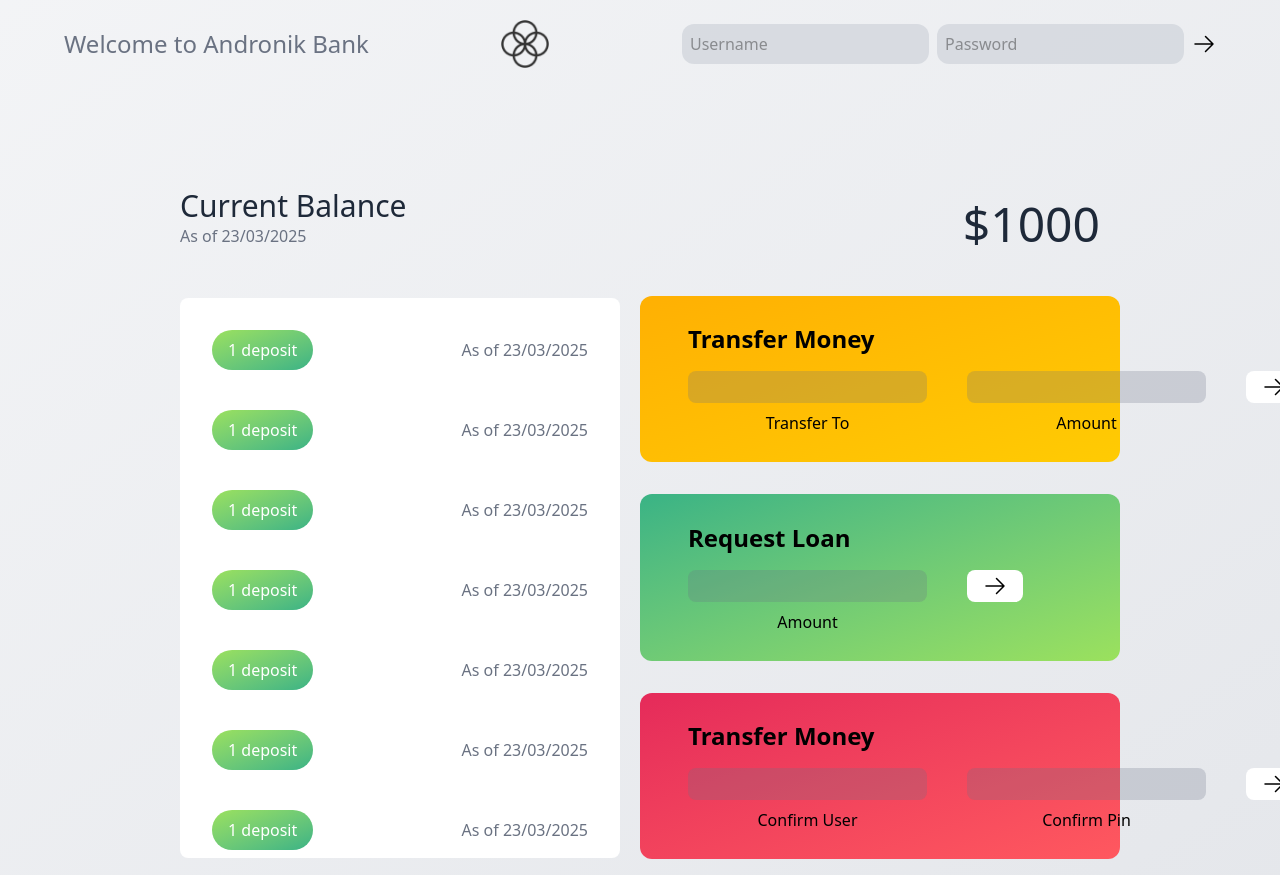
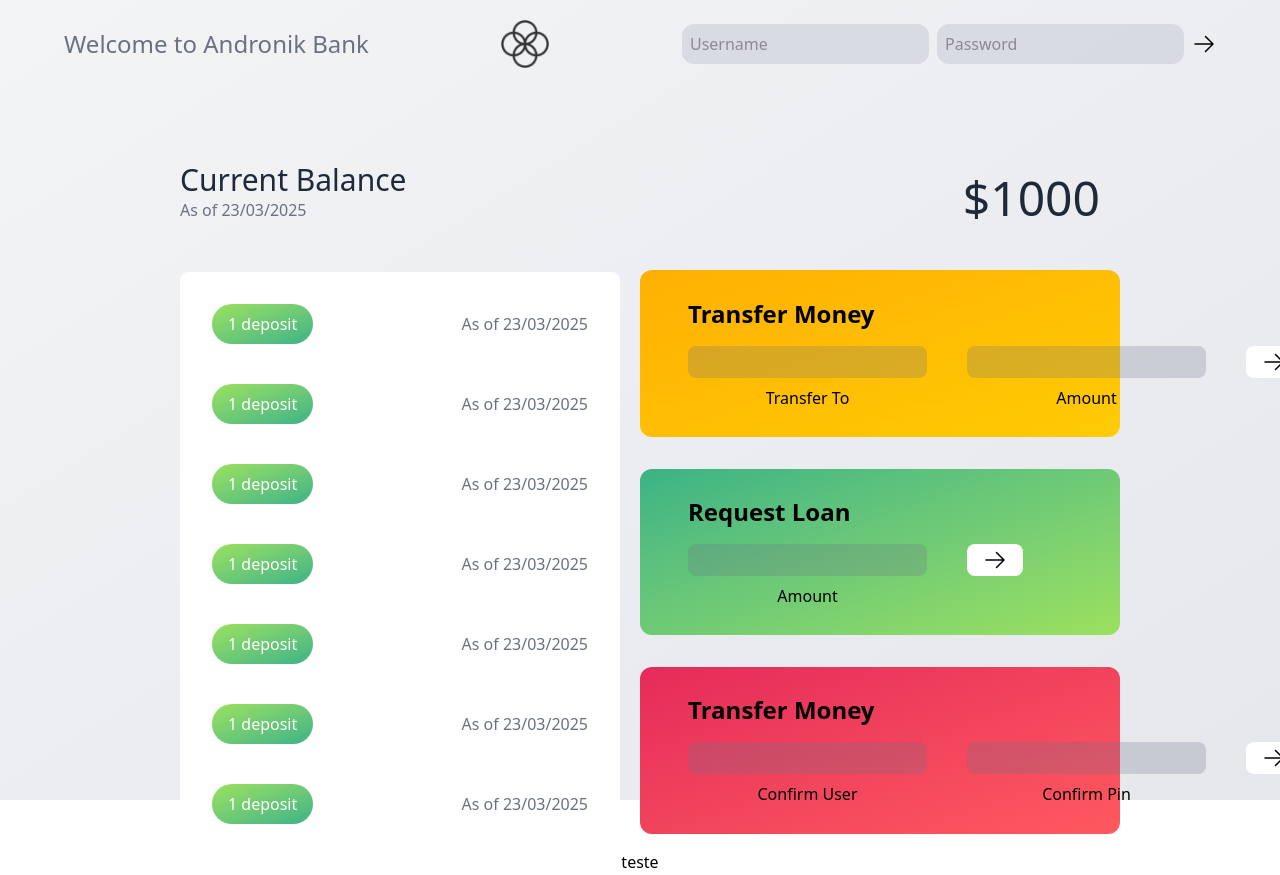
Before and after one commit to oadluis/Andronik-Bank, a React (Vite) app in the folder frontend/: page / in a window 1280 px wide. Shown: the top 875 px of the page. Built offline with nearby package versions, Linux system fonts and the light colour scheme.

Commit message:
criando o footer e arrumando a altura do app

```diff
--- a/frontend/src/App.jsx
+++ b/frontend/src/App.jsx
@@ -4,15 +4,16 @@ import CurrentLogs from "./components/layout/Stratum";
 import TransferMoney from "./components/layout/TransferMoney";
 import RequestLoan from "./components/layout/RequestLoan";
 import CloseAccount from "./components/layout/CloseAccount";
+import Footer from "./components/layout/Footer";
 
 function App() {
   return (
-    <div className="m-0 p-0 min-h-screen bg-gradient-to-br from-gray-100 to-gray-200 flex flex-col">
+    <div className="h-[100dvh] bg-gradient-to-br from-gray-100 to-gray-200 flex flex-col">
       <Navbar />
-      <div className="flex flex-col justify-center items-center">
+      <div className="h-full flex flex-col justify-center items-center">
         <CurrentBalance />
         <div className="flex justify-center items-center w-3/4">
-          <div className="flex flex-col justify-center items-start w-2/4 pl-5 pr-5">
+          <div className="flex flex-col justify-center items-start w-2/4 px-5">
             <CurrentLogs />
           </div>
           <div className="flex flex-col justify-around items-start w-2/4">
@@ -21,6 +22,9 @@ function App() {
             <CloseAccount />
           </div>
         </div>
+        <div>
+          <Footer />
+        </div>
       </div>
     </div>
   );
--- /dev/null
+++ b/frontend/src/components/layout/Footer.jsx
@@ -0,0 +1,9 @@
+function Footer() {
+  return (
+    <div>
+      <h1>teste</h1>
+    </div>
+  );
+}
+
+export default Footer;
--- a/frontend/src/components/layout/Navbar.jsx
+++ b/frontend/src/components/layout/Navbar.jsx
@@ -3,7 +3,7 @@ import imageLogo from "../../assets/logo.png";
 
 function Navbar() {
   return (
-    <nav className="bg-transparent flex justify-between items-center pt-5 pb-5 pl-[4rem] pr-[4rem]">
+    <nav className="bg-transparent flex justify-between items-center pt-5 pb-0 pl-[4rem] pr-[4rem]">
       <h1 className="text-2xl font-medium text-gray-500">
         Welcome to Andronik Bank
       </h1>
```
